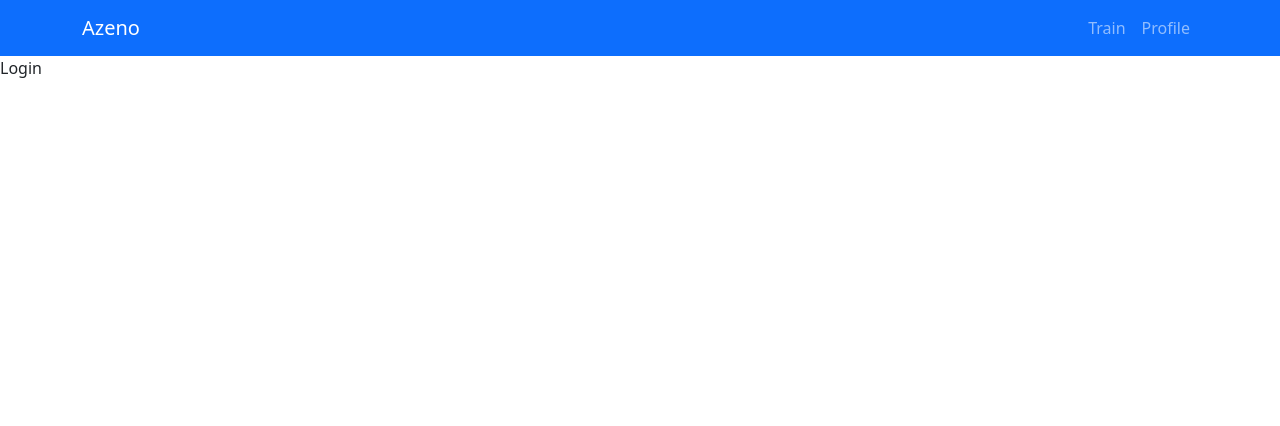
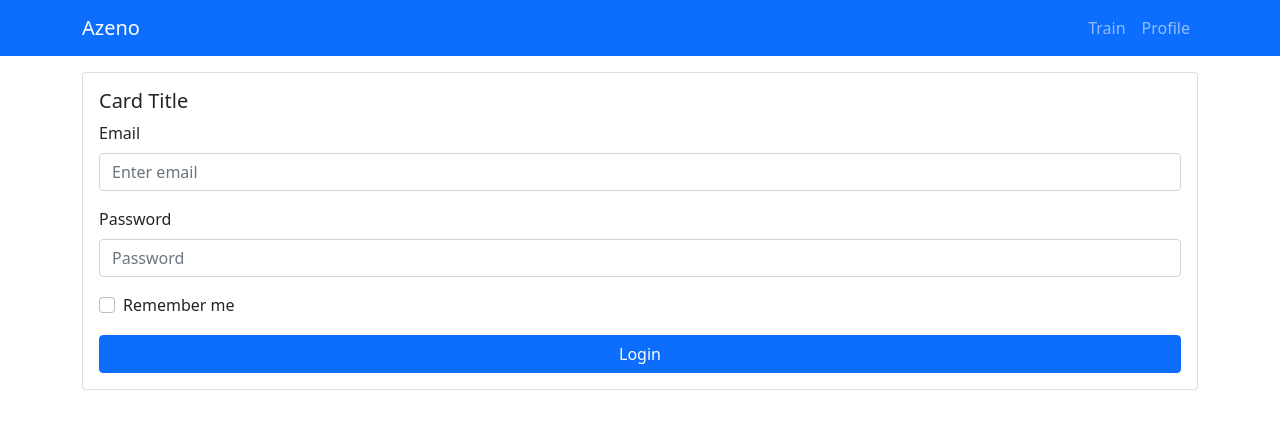
Before and after one commit to olivergav/azeno_2, a React app: page /login in a window 1280 px wide. Shown: the top 426 px of the page. Built offline with nearby package versions, Linux system fonts and the light colour scheme.

Commit message:
login component

```diff
--- a/src/components/App/App.jsx
+++ b/src/components/App/App.jsx
@@ -8,6 +8,7 @@
 import Train from '../Train/Train';
 import Login from '../Auth/Login';
 import Register from '../Auth/Register';
+import { Col, Container, Row } from 'react-bootstrap';
 
 function App() {
     const [cookie, setCookie] = useCookie('token_auth');
@@ -15,6 +16,9 @@
     return (
         <BrowserRouter>
             <Header />
+            <Container>
+                <Row>
+                    <Col>
                         <Routes>
                             <Route path="/" element={<Link to="/profile">Profile</Link>} />
                             <Route path="/profile" element={<Profile />} />
@@ -22,6 +26,9 @@
                             <Route path="/login" element={<Login />} />
                             <Route path="/register" element={<Register />} />
                         </Routes>
+                    </Col>
+                </Row>
+            </Container>
         </BrowserRouter>
     );
 }
--- a/src/components/Auth/Login.jsx
+++ b/src/components/Auth/Login.jsx
@@ -1,7 +1,67 @@
-import React from 'react';
+import React, { useState } from 'react';
+import { Button, Card, Form } from 'react-bootstrap';
 
-function Login(props) {
-    return <div>Login</div>;
+function Login() {
+    const [email, setEmail] = useState('');
+    const [password, setPassword] = useState('');
+    const [remember, setRemember] = useState(false);
+
+    function handleEmail(event) {
+        setEmail(event.target.value);
+    }
+
+    function handlePassword(event) {
+        setPassword(event.target.value);
+    }
+
+    function handleRemember(event) {
+        setRemember(event.target.checked);
+    }
+
+    function submitForm(event) {
+        event.preventDefault();
+        console.log(email, password, remember);
+    }
+
+    return (
+        <Card>
+            <Card.Body>
+                <Card.Title>Card Title</Card.Title>
+                <Form onSubmit={submitForm} className="d-flex flex-column">
+                    <Form.Group className="mb-3" controlId="formBasicEmail">
+                        <Form.Label>Email</Form.Label>
+                        <Form.Control
+                            type="email"
+                            placeholder="Enter email"
+                            value={email}
+                            onChange={handleEmail}
+                        />
+                    </Form.Group>
+
+                    <Form.Group className="mb-3" controlId="formBasicPassword">
+                        <Form.Label>Password</Form.Label>
+                        <Form.Control
+                            type="password"
+                            placeholder="Password"
+                            value={password}
+                            onChange={handlePassword}
+                        />
+                    </Form.Group>
+                    <Form.Group className="mb-3" controlId="formBasicCheckbox">
+                        <Form.Check
+                            type="checkbox"
+                            label="Remember me"
+                            checked={remember}
+                            onChange={handleRemember}
+                        />
+                    </Form.Group>
+                    <Button variant="primary" type="submit">
+                        Login
+                    </Button>
+                </Form>
+            </Card.Body>
+        </Card>
+    );
 }
 
 export default Login;
--- a/src/components/Header/Header.jsx
+++ b/src/components/Header/Header.jsx
@@ -8,7 +8,7 @@
 function Header(props) {
     return (
         <>
-            <Navbar bg="primary" variant="dark">
+            <Navbar bg="primary" variant="dark" className={'mb-3'}>
                 <Container>
                     <Navbar.Brand>
                         <Link to="/" className="logo__link">
```
Lines whose indentation alone changed are shown as unchanged.
